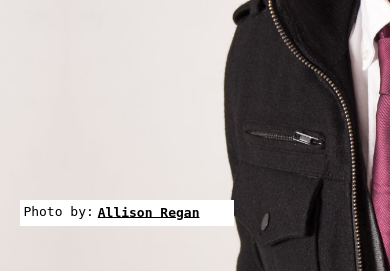
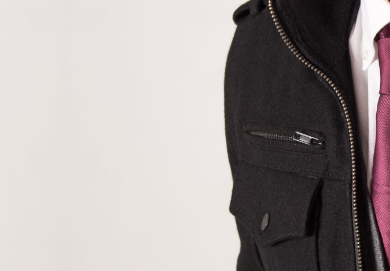
Before and after one commit to mgruesbeck/mgruesbeck.github.io, a PHP site: page /index.html in a window 390 px wide. Shown: the part 573-844 px from the top of the page. Run offline with PHP 8.4, Linux system fonts and the light colour scheme; some libraries are stand-ins or nearby versions.

Commit message:
adjusting media queries

```diff
--- a/stylesheets/style.css
+++ b/stylesheets/style.css
@@ -48,6 +48,6 @@ section {
         width: 80%;
     }
     .credit {
-    	width: 55%;
+        display: none;
     }
 }
```
Lines whose indentation alone changed are shown as unchanged.
